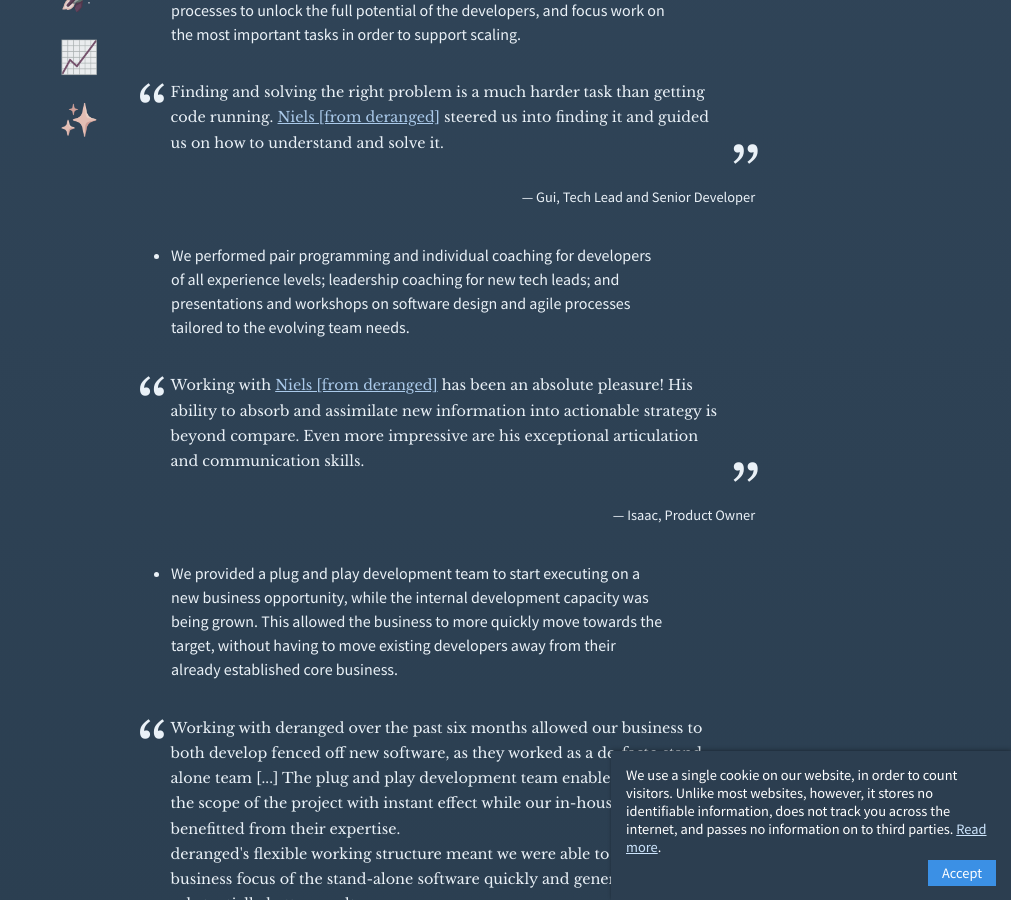
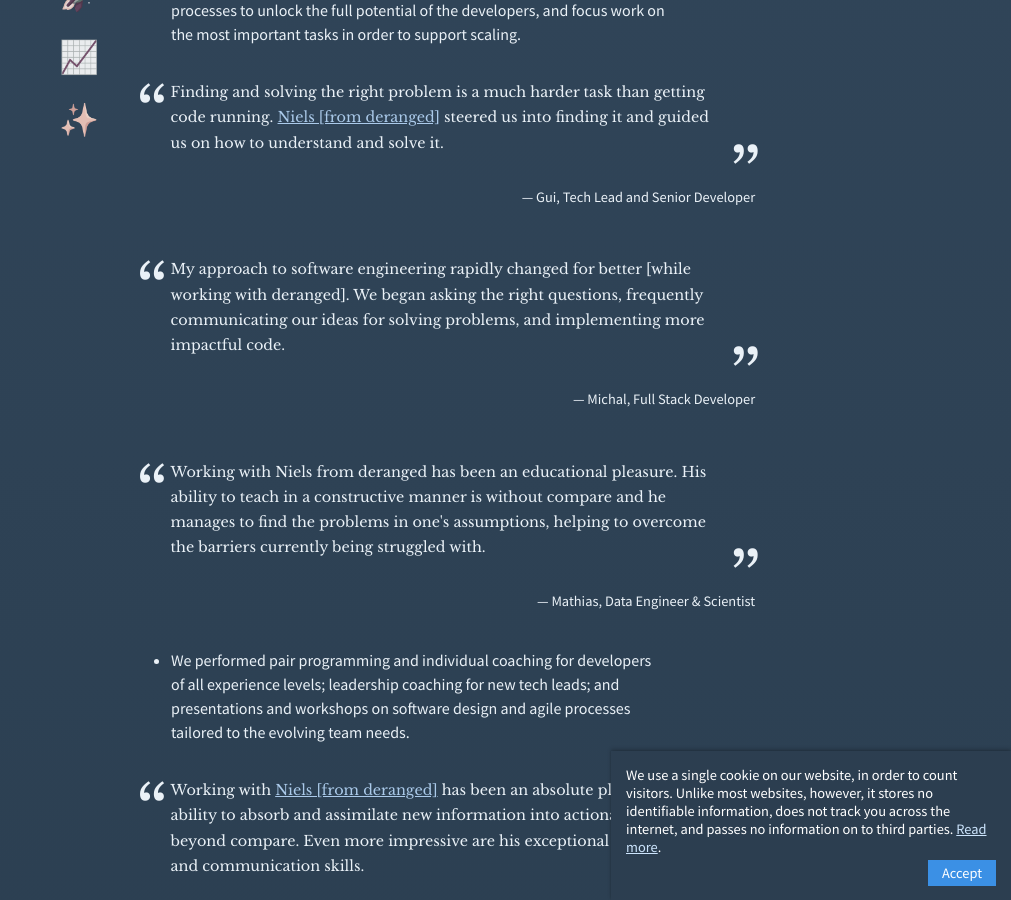
Before and after one commit to derangeddk/deranged.dk, a Jekyll site: the page built from cases/index.html, in a window 1280 px wide and 900 px high, scrolled down 1438 px. Shown: the whole window, without its empty margins (269-1280 px from the left). Built offline with Jekyll 4.4.1, drawn with Linux system fonts in a browser that asks for light colours.

Commit message:
Even! More! Quotes!

```diff
--- a/cases/index.html
+++ b/cases/index.html
@@ -274,6 +274,21 @@ title: 'Cases ____ deranged'
                     </p>
                     <p class="quotee">Gui, Tech Lead and Senior Developer</p>
                 </section>
+                <section class="customer-quote-section">
+                    <p class="quote-text">
+                        My approach to software engineering rapidly changed for better [while working with deranged]. <!--when Niels joined our team. He first helped me and others to realise our individual weaknesses and gave his constructive feedback that guided each of us towards becoming more valuable team members.
+                        Although challenging initially, Niels's ideas reshaped how our team operates.--> We began asking the right questions, frequently communicating our ideas for solving problems, and implementing more impactful code.
+                        <!--Besides being an influential mentor, Niels also largely contributed to our codebase, which now serves us as a great source of inspiration.-->
+                    </p>
+                    <p class="quotee">Michal, Full Stack Developer</p>
+                </section>
+                <section class="customer-quote-section">
+                    <p class="quote-text">
+                        Working with Niels from deranged has been an educational pleasure. His ability to teach in a constructive manner is without compare and he manages to find the problems in one's assumptions, helping to overcome the barriers currently being struggled with.
+                        <!--At arbejde med Niels Abilgaard fra Deranged har været en lærerig fornøjelse. Hans evne til at lære fra sig på en konstruktiv måde er uovertruffen og han formår altid at finde problemerne i ens antagelser der hjælper en udover de barrierer man kæmper med. Varme anbefalinger herfra.-->
+                    </p>
+                    <p class="quotee">Mathias, Data Engineer & Scientist</p>
+                </section>
                 <li>
                     We performed pair programming and individual coaching for developers of all experience levels; leadership coaching for new tech leads; and presentations and workshops on software design and agile processes tailored to the evolving team needs.
                 </li>
```
